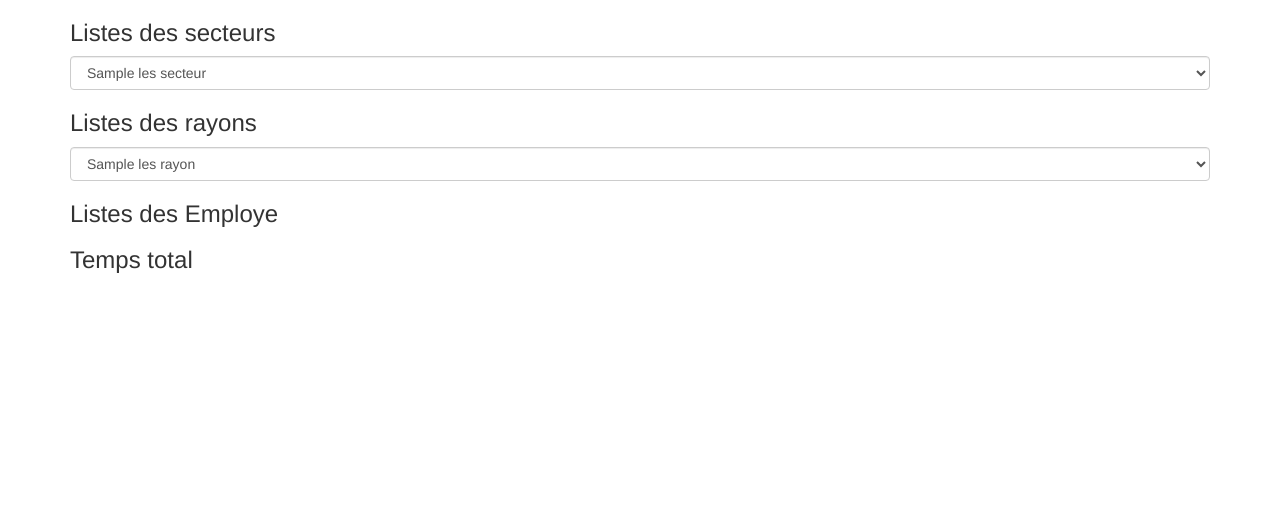
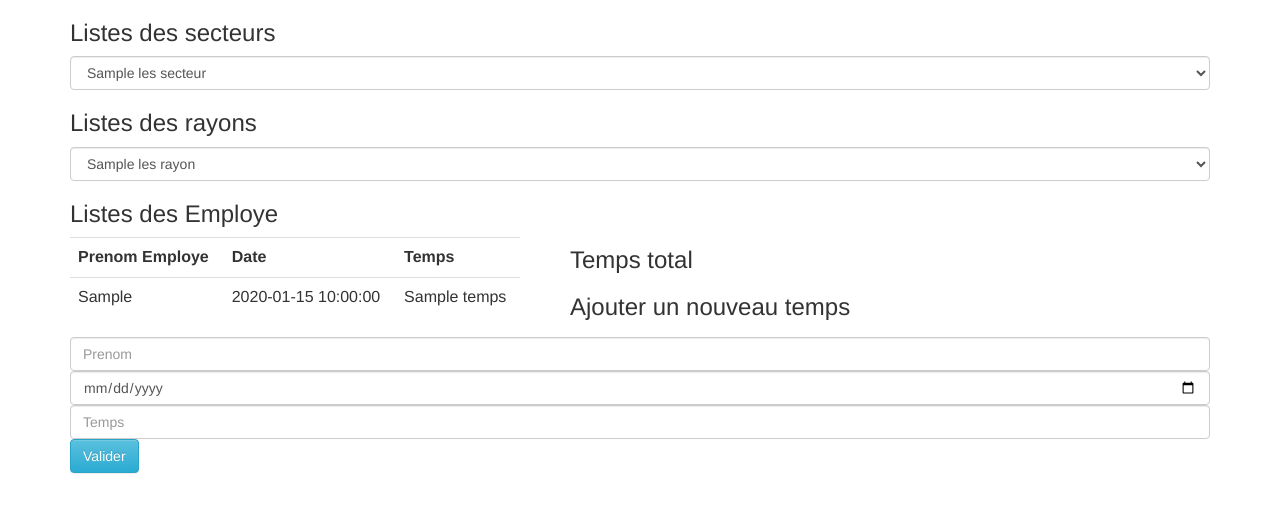
Before and after one commit to ivannaluzhnyi/Devoir1_Naluzhnyi, a CodeIgniter app: the page made by application/views/v_acceuil.php in a window 1280 px wide. Shown: the top 513 px of the page. Run offline with CodeIgniter, Linux system fonts and the light colour scheme; tables that the repository leaves empty or names only in its code hold one stand-in row (values such as "Sample post"); the template is opened without the code that fills it: most values are stand-ins (such as "Sample title", 1, 10 or a date in 2020).

Commit message:
Secteurs, Rayons, Employe, Temp Total -> marche bien Ajouté founctionalité

```diff
--- a/application/controllers/Ctrl_Accueil.php
+++ b/application/controllers/Ctrl_Accueil.php
@@ -10,12 +10,14 @@ class Ctrl_Accueil extends CI_Controller{
     public function index(){
         $data['lesSecteurs']=$this->Model_Accueil->getAllSecteurs();
         $data["lesRayons"] = $this->Model_Accueil->getAllRayons($data['lesSecteurs'][0]->numS);
+        $data["lesEmployes"] = $this->Model_Accueil->getAllEmploye($data["lesRayons"][0]->numR);
         $this->load->view('v_acceuil',$data);
     }
 
     public function afficherRayons(){
            $numSecteur =$_GET['numSecteur'];
            $data["lesRayons"] = $this->Model_Accueil->getAllRayons($numSecteur);
+
            $this->load->view('v_rayons',$data);
      }
 
--- a/application/views/v_acceuil.php
+++ b/application/views/v_acceuil.php
@@ -25,6 +25,8 @@
                                    AfficherEmployes($('#lstRayons').val());
                                  // test();
                                 }) ;
+
+                         //Afficher Temps total
                          $('#idRayons').change(
                                 function(){
                                    AfficherTemps($('#lstRayons').val());
@@ -60,10 +62,42 @@
             </div>
 
             <h3>Listes des Employe</h3>
-            <div id="idEmployes" style="width: 450px; float: left; margin-right: 50px;"></div>
+            <div id="idEmployes" style="width: 450px; float: left; margin-right: 50px;">
+                <table class="table">
+                            <tr>
+                                <th>Prenom Employe</th>
+                                <th>Date </th>
+                                <th>Temps</th>
+                            </tr>
+
+                            <?php
+                            foreach ($lesEmployes as $employes){
+
+                                echo "<tr><td>".$employes->prenomE."</td><td>".$employes->date."</td><td>".$employes->temps."</td></tr>";
+
+                            //     echo $employes->prenomE." ";
+                            //     echo $employes->date." ";
+                            //     echo  $employes->temps." ";
+                            //     echo"<br>";
+                            }
+                            ?>
+
+                    </table>
+
+            </div>
 
             <h3>Temps total</h3>
             <div id="tempsTotal"></div>
+
+            <h3>Ajouter un nouveau temps</h3>
+            <?php form_open('Ctrl_Acceuil/form_data');?>
+            <div id="ajoutTemps">
+                <input name="prenomE" class="form-control"  type="text" placeholder="Prenom"  value="" >
+                <input name="date" class="form-control"  type="date" placeholder="Date" value="" >
+                <input name="temps" class="form-control"  type="text" placeholder="Temps" value="" >
+                <input id="btnValid" class="btn btn-info" type="submit" name="btnValider" value="Valider">
+            </div>
+            <?php echo form_close(); ?>
         </div>
     </body>
 </html>
--- a/js/fonctions.js
+++ b/js/fonctions.js
@@ -44,6 +44,7 @@ function test(){
     alert("test");
 }
 
+//Afficher nombre total <-
 function AfficherTemps(numR){
     $.ajax
     (
```
